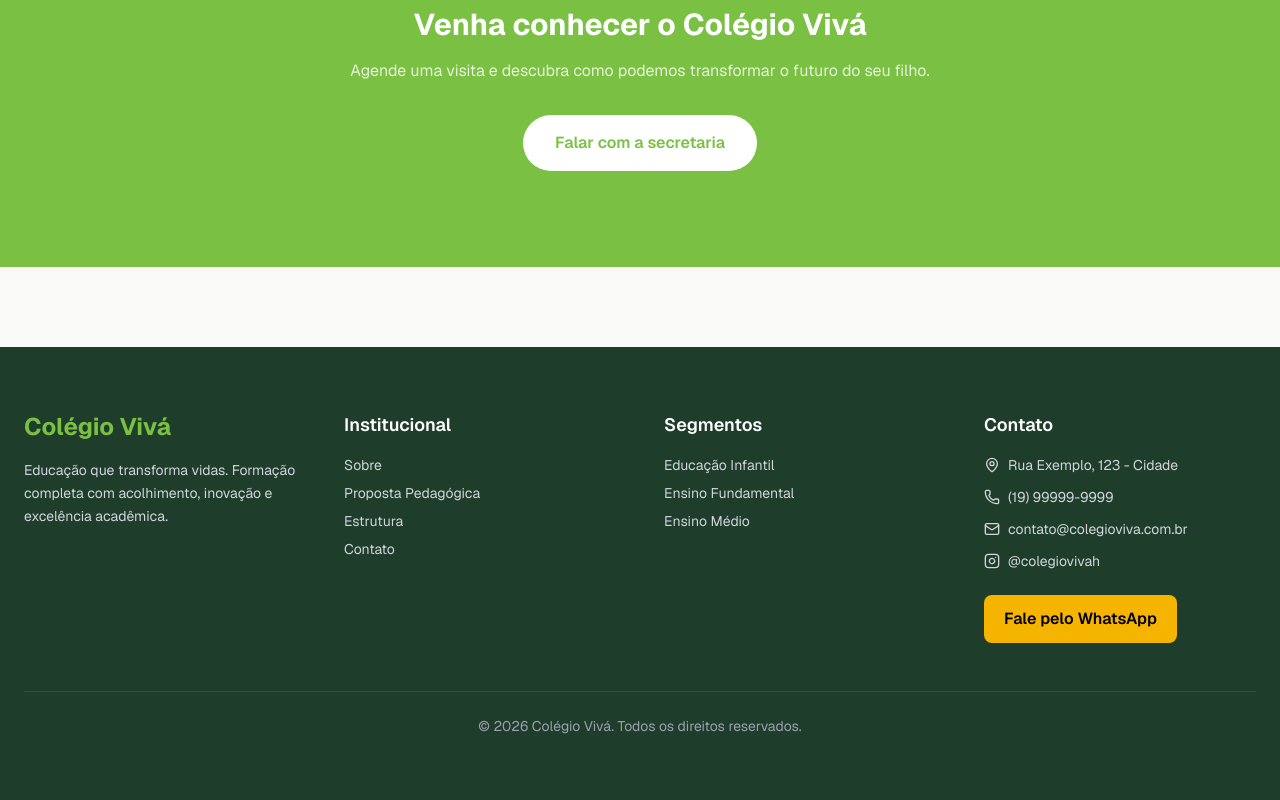
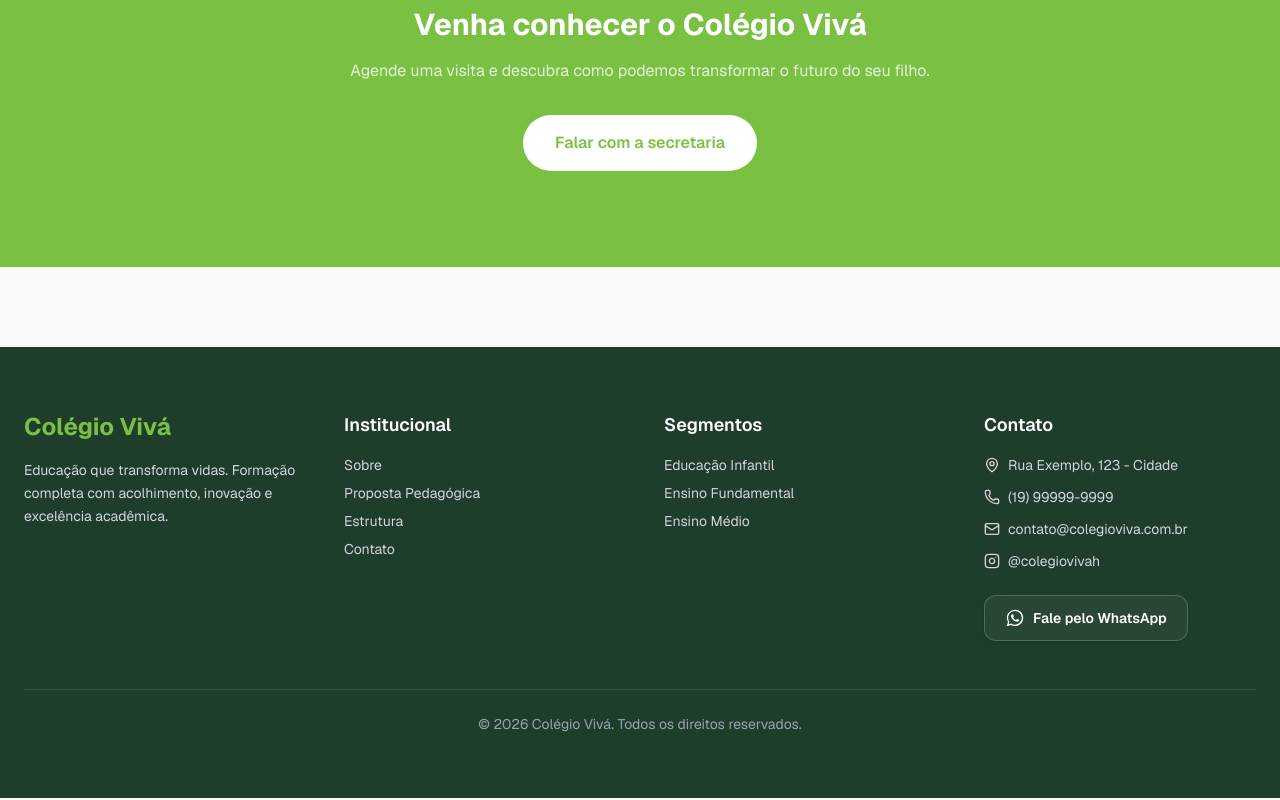
Before and after one commit to DiiasDev/site-colegio-viva, a Next.js app: page / in a window 1280 px wide. Shown: the part 2058-2858 px from the top of the page. Built offline with nearby package versions, Linux system fonts and the light colour scheme.

Commit message:
fix: corrigindo botão de whatsapp (footer)

```diff
--- a/src/components/layout/Footer.tsx
+++ b/src/components/layout/Footer.tsx
@@ -1,5 +1,18 @@
 import Link from "next/link";
 import { Instagram, Mail, MapPin, Phone } from "lucide-react";
+
+function WhatsAppIcon({ className = "h-5 w-5" }: { className?: string }) {
+  return (
+    <svg
+      viewBox="0 0 24 24"
+      fill="currentColor"
+      aria-hidden="true"
+      className={className}
+    >
+      <path d="M19.05 4.91A9.82 9.82 0 0 0 12.03 2C6.62 2 2.23 6.39 2.23 11.8c0 1.73.45 3.42 1.31 4.91L2 22l5.44-1.49a9.76 9.76 0 0 0 4.59 1.17h.01c5.4 0 9.8-4.4 9.8-9.8 0-2.62-1.02-5.08-2.79-6.97Zm-7.02 15.11h-.01a8.1 8.1 0 0 1-4.13-1.13l-.3-.18-3.23.89.87-3.15-.2-.33a8.14 8.14 0 0 1-1.25-4.31c0-4.49 3.66-8.15 8.16-8.15 2.18 0 4.23.84 5.76 2.39a8.07 8.07 0 0 1 2.38 5.76c0 4.49-3.66 8.15-8.15 8.15Zm4.47-6.1c-.24-.12-1.4-.69-1.62-.77-.22-.08-.38-.12-.54.12-.16.24-.62.77-.76.93-.14.16-.28.18-.52.06-.24-.12-1.01-.37-1.93-1.18-.71-.63-1.19-1.4-1.33-1.64-.14-.24-.01-.37.1-.49.11-.11.24-.28.36-.42.12-.14.16-.24.24-.4.08-.16.04-.3-.02-.42-.06-.12-.54-1.3-.74-1.78-.2-.47-.4-.41-.54-.42h-.46c-.16 0-.42.06-.64.3-.22.24-.84.82-.84 2s.86 2.32.98 2.48c.12.16 1.68 2.56 4.06 3.59.57.24 1.01.38 1.36.49.57.18 1.08.15 1.49.09.46-.07 1.4-.57 1.6-1.12.2-.55.2-1.02.14-1.12-.06-.1-.22-.16-.46-.28Z" />
+    </svg>
+  );
+}
 
 export function Footer() {
   return (
@@ -77,9 +90,11 @@ export function Footer() {
               href="https://wa.me/5519999999999"
               target="_blank"
               rel="noreferrer"
-              className="inline-block mt-6 bg-[var(--color-accent)] text-black font-semibold px-5 py-3 rounded-lg hover:opacity-90 transition"
+              aria-label="Fale pelo WhatsApp"
+              className="inline-flex mt-6 items-center justify-center rounded-xl border border-white/20 bg-white/5 p-3 text-sm font-semibold text-white shadow-sm backdrop-blur-sm transition hover:border-[var(--color-primary)] hover:bg-white/10 focus-visible:outline-none focus-visible:ring-2 focus-visible:ring-[var(--color-primary)] focus-visible:ring-offset-2 focus-visible:ring-offset-[var(--color-secondary)] sm:gap-2 sm:px-5 sm:py-3"
             >
-              Fale pelo WhatsApp
+              <WhatsAppIcon className="h-5 w-5" />
+              <span className="sr-only sm:not-sr-only">Fale pelo WhatsApp</span>
             </Link>
           </div>
         </div>
```
